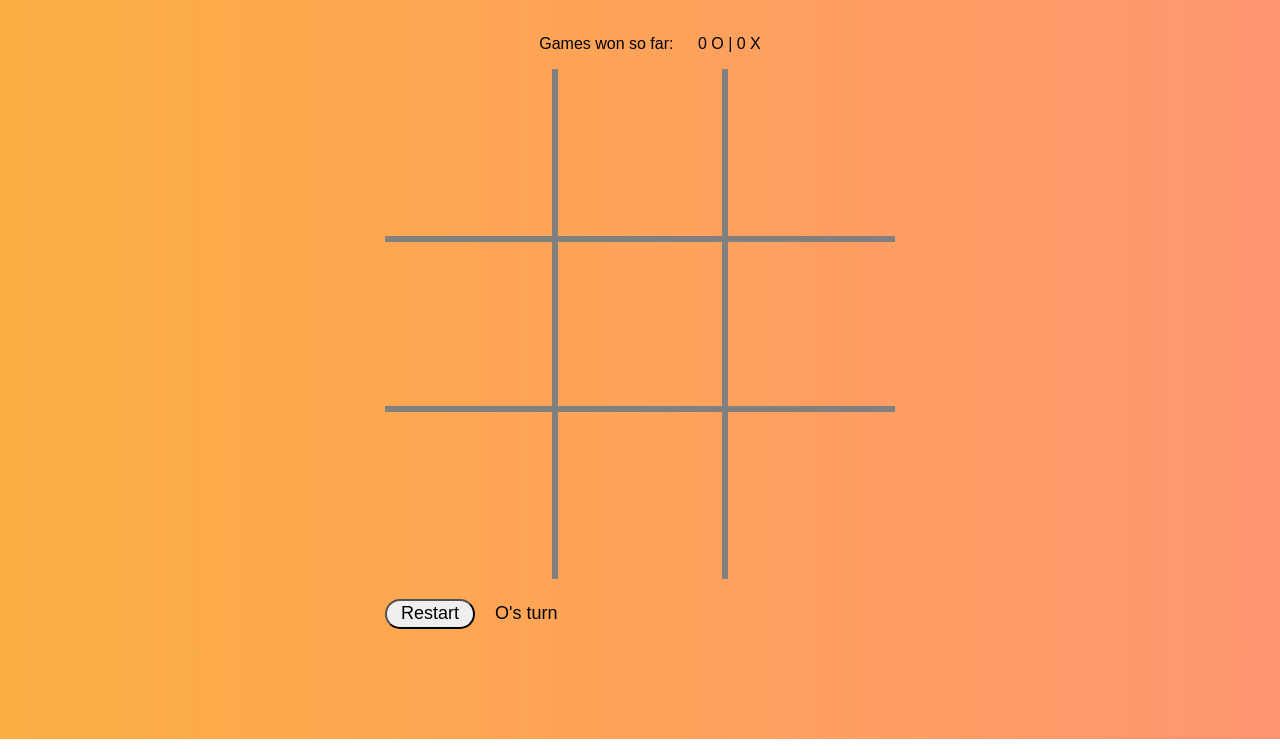
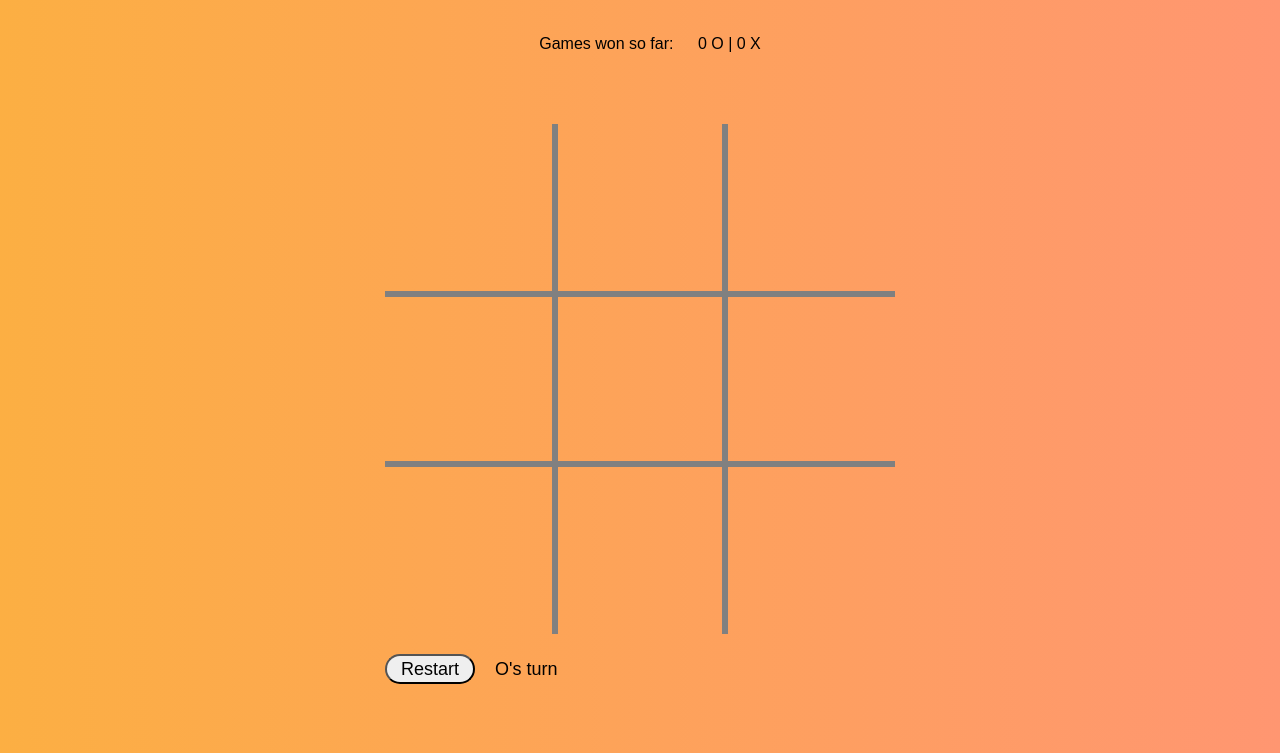
Before and after one commit to utamakevin/tic_tac_toe, a plain HTML site: page index.html in a window 1280 px wide. Shown: the part 61-814 px from the top of the page. Drawn offline with Linux system fonts and the light colour scheme.

Commit message:
css tweak on larger screen

```diff
--- a/style.css
+++ b/style.css
@@ -5,7 +5,12 @@
   /* border: 1px solid red */
 }
 
+html {
+  height: 95%;
+}
+
 body {
+  height: 100%;
   align-items: center;
   text-align: center;
   background: linear-gradient(
@@ -25,6 +30,7 @@ main div {
 
 #main-wrapper {
   width: 100%;
+  height: 90%;
   text-align: center;
   align-content: center;
   display: grid;
```
